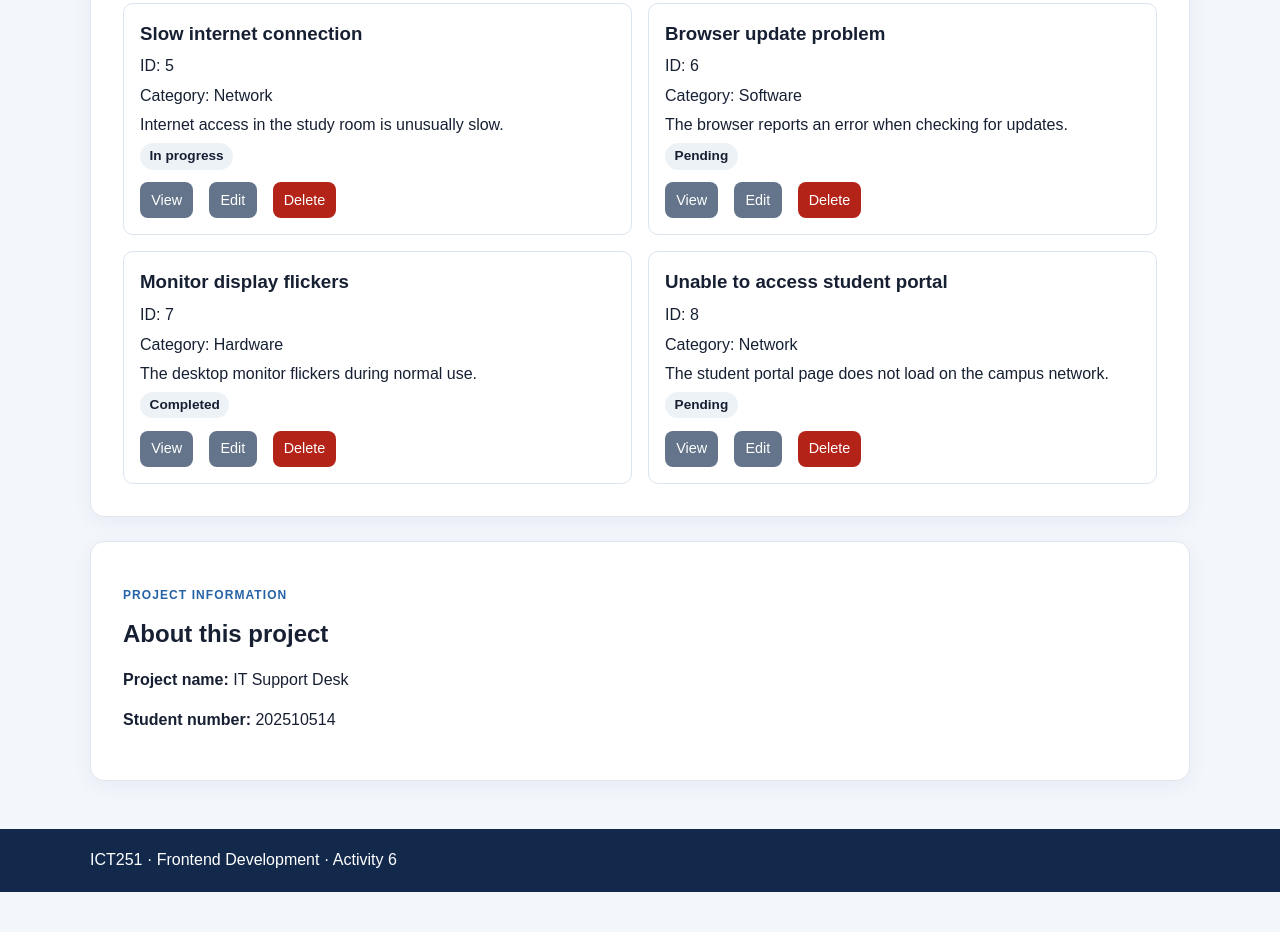
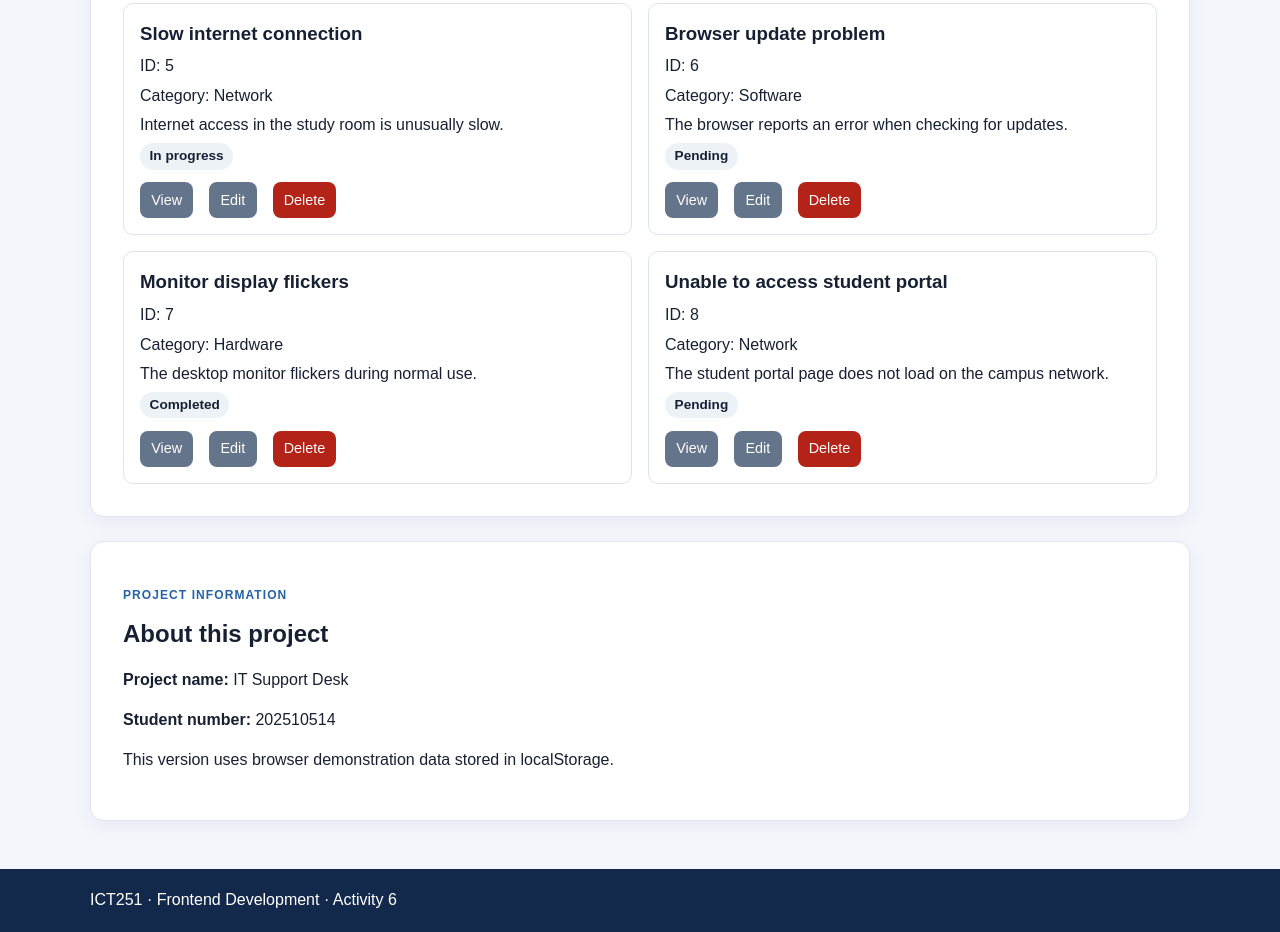
Before and after one commit to BBEBE-2K26/activity-6-frontend, a plain HTML site: page index.html in a window 1280 px wide. Shown: the part 1672-2604 px from the top of the page. Before the commit the page ends 2564 px from the top, so only its background shows below. Drawn offline with Linux system fonts and the light colour scheme; files whose address does not match are found by name.

Commit message:
Add description about localStorage usage

```diff
--- a/index.html
+++ b/index.html
@@ -99,7 +99,7 @@
       <h2>About this project</h2>
       <p><strong>Project name:</strong> IT Support Desk</p>
       <p><strong>Student number:</strong> 202510514</p>
-
+      <p>This version uses browser demonstration data stored in localStorage.</p>
     </section>
   </main>
 
```
